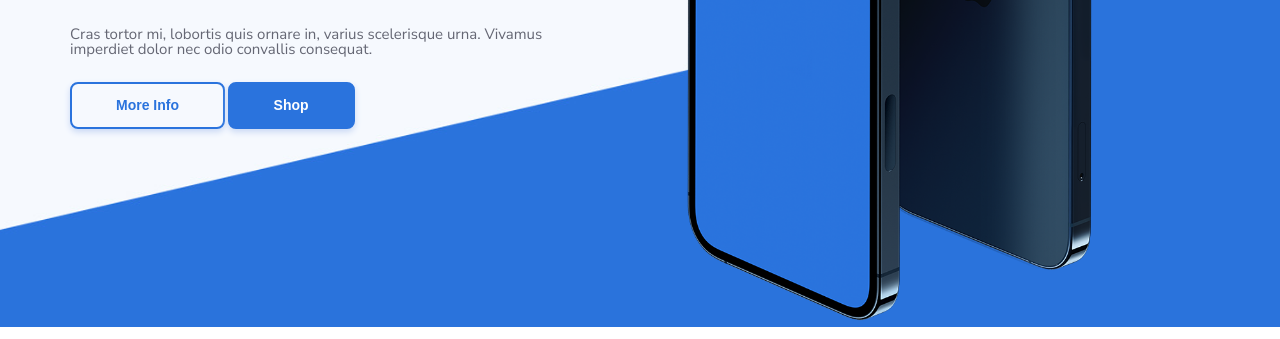
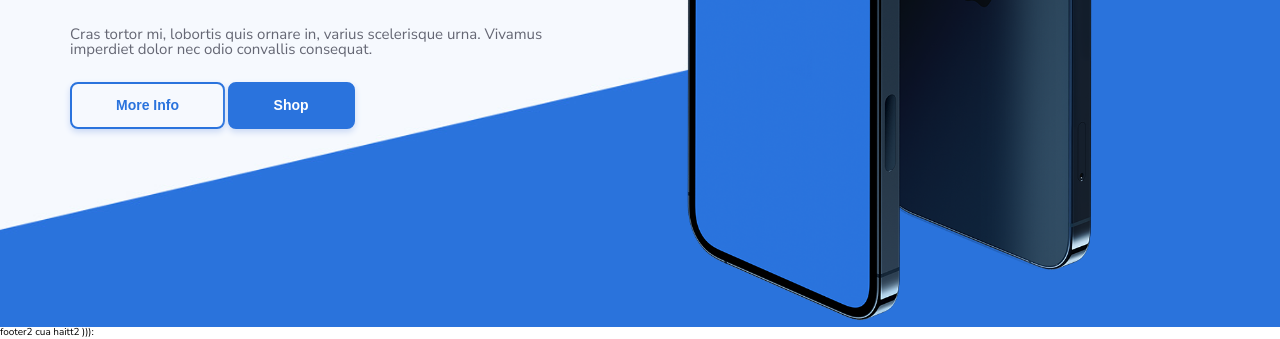
Before and after one commit to ToTruongHai/fe70_cyberphone, a plain HTML site: page index.html in a window 1280 px wide. Shown: the part 566-905 px from the top of the page. Drawn offline with Linux system fonts and the light colour scheme.

Commit message:
haitt2 implement footer

```diff
--- a/index.html
+++ b/index.html
@@ -65,7 +65,7 @@
         </section>
         <section class="products"></section>
       </main>
-      <footer></footer>
+      <footer>footer2 cua haitt2 ))):</footer>
     </div>
   </body>
 </html>
```
